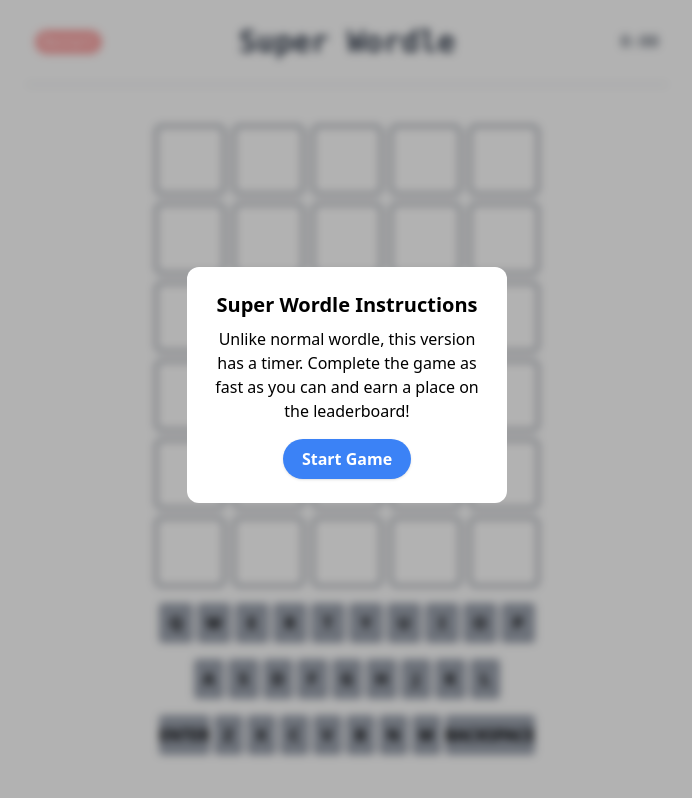
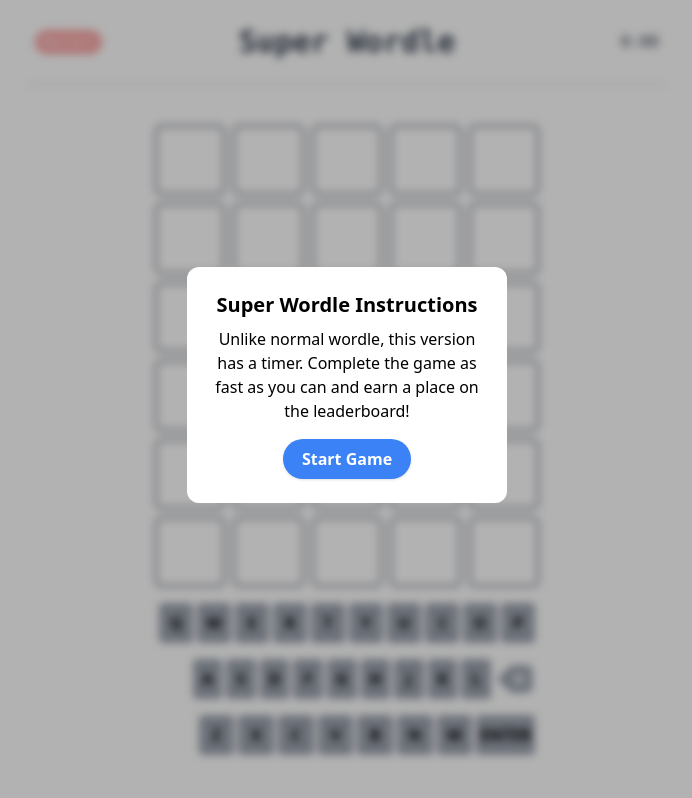
Before and after one commit to Plabrum/super_wordle, a Next.js app: page / in a window 1280 px wide. Shown: the whole page, without its empty margins (293-985 px from the left). Built offline with nearby package versions, Linux system fonts and the light colour scheme; no server answers.

Commit message:
changed keyboard

```diff
--- a/Components/Keyboard.tsx
+++ b/Components/Keyboard.tsx
@@ -1,6 +1,7 @@
 import React from "react";
 import { useStore } from "../store";
 import { LetterState } from "../utils/word_utils";
+import { BackspaceIcon } from "@heroicons/react/24/solid";
 
 interface KeyboardProps {
   addGuessLetter: Function;
@@ -22,16 +23,32 @@ export default function Keyboard({ addGuessLetter }: KeyboardProps) {
               const letterState = keyStateStyles[keyboardLetterState[key]];
               if (letterState) {
                 styles += ` ${letterState}`;
+              } else if (key === "Enter") {
+                styles += "px-1 bg-gray-400";
               } else if (key !== "") {
-                styles += "bg-gray-400";
+                styles += " bg-gray-400";
               } else if (key === "") {
-                styles += "pointer-events-none";
+                styles += " pointer-events-none";
               }
-              return (
-                <button key={index} className={styles} onClick={letter_select}>
-                  {key}
-                </button>
-              );
+              if (key === "Backspace") {
+                return (
+                  <BackspaceIcon
+                    key={index}
+                    className="sm:h-10 sm:w-10 w-8 h-8 my-auto text-gray-400"
+                    onClick={() => addGuessLetter("Backspace")}
+                  />
+                );
+              } else {
+                return (
+                  <button
+                    key={index}
+                    className={styles}
+                    onClick={letter_select}
+                  >
+                    {key}
+                  </button>
+                );
+              }
             })}
           </div>
         );
@@ -42,8 +59,8 @@ export default function Keyboard({ addGuessLetter }: KeyboardProps) {
 
 const keyboardKeys = [
   ["q", "w", "e", "r", "t", "y", "u", "i", "o", "p"],
-  ["", "a", "s", "d", "f", "g", "h", "j", "k", "l", ""],
-  ["Enter", "z", "x", "c", "v", "b", "n", "m", "Backspace"],
+  ["", "a", "s", "d", "f", "g", "h", "j", "k", "l", "Backspace"],
+  ["", "z", "x", "c", "v", "b", "n", "m", "Enter"],
 ];
 
 const keyStateStyles = {
--- a/package.json
+++ b/package.json
@@ -9,6 +9,7 @@
     "lint": "next lint"
   },
   "dependencies": {
+    "@heroicons/react": "^2.0.16",
     "@supabase/supabase-js": "^2.10.0",
     "install": "^0.13.0",
     "next": "13.1.1",
```
Also changed, not shown: 1 other file (tests, documents, lock files or other folders).
